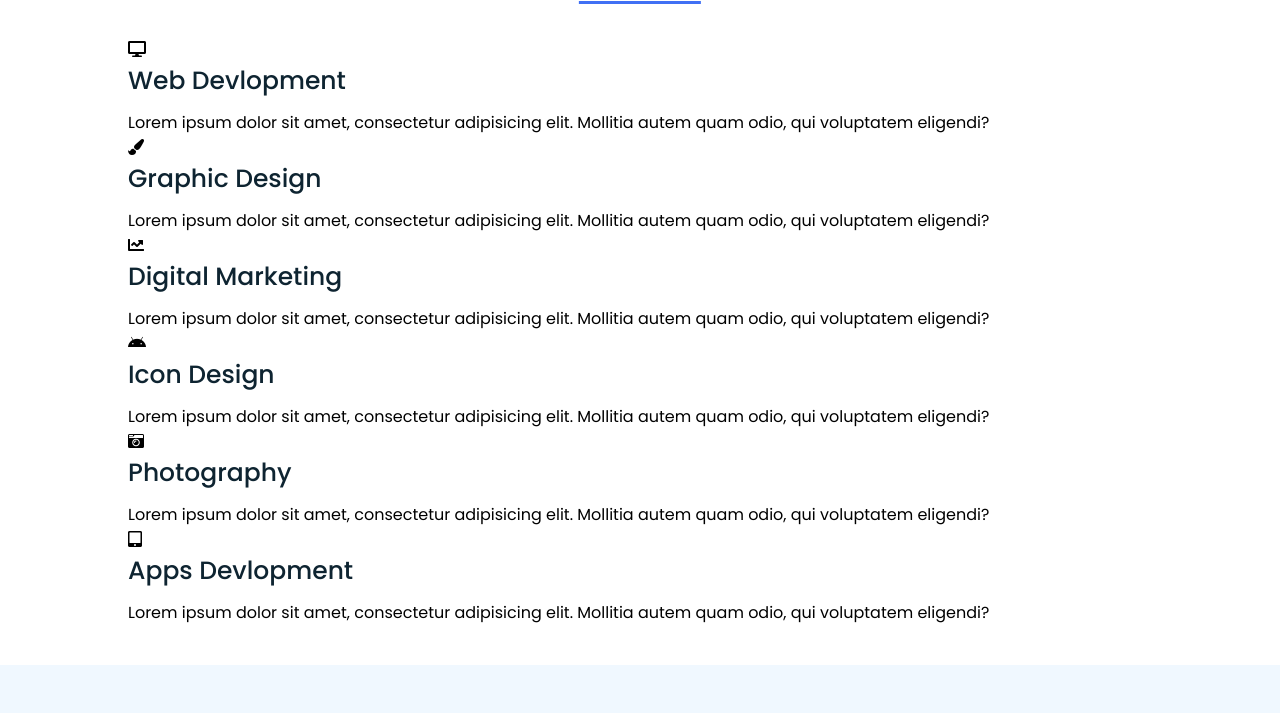
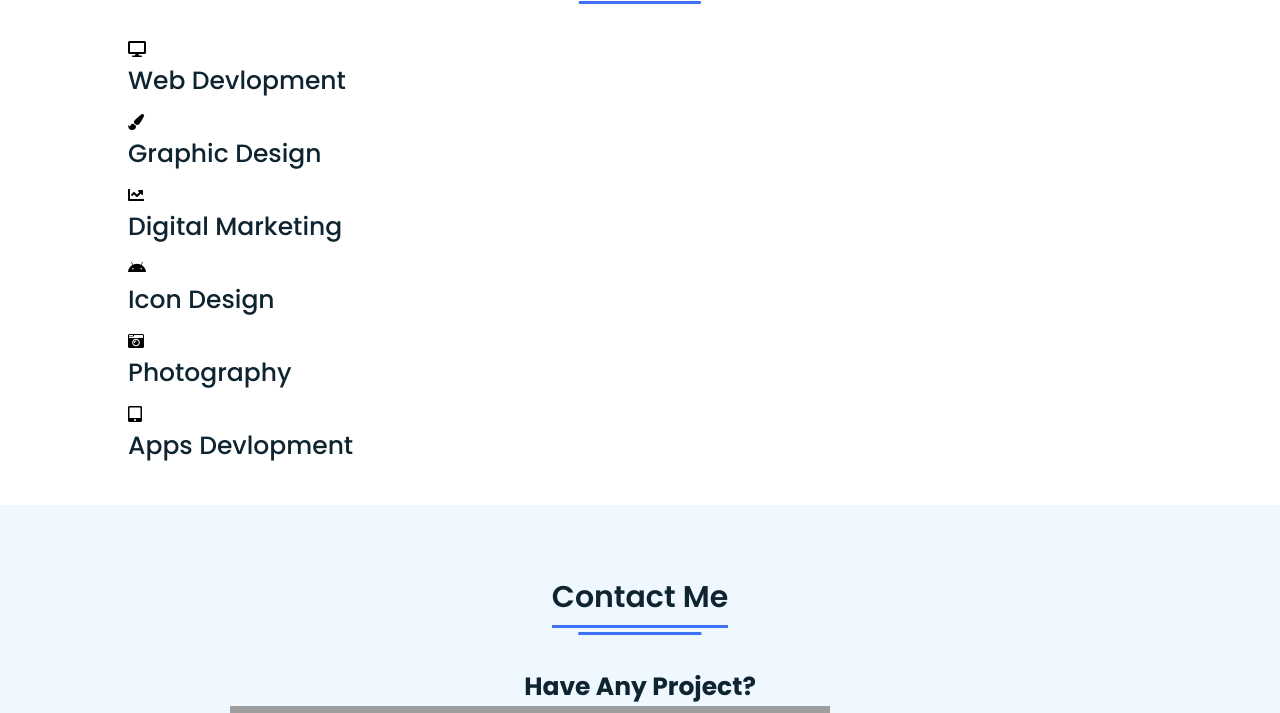
Before and after one commit to Ratnakar14/Portfolio, a plain HTML site: page index.html in a window 1280 px wide. Shown: the part 2192-2905 px from the top of the page. Drawn offline with Linux system fonts and the light colour scheme; grey boxes are pictures that could not be loaded.

Commit message:
Update index.html

```diff
--- a/index.html
+++ b/index.html
@@ -128,42 +128,42 @@
            <i class="fas fa-desktop"></i>
        </div>
        <div class="topic">Web Devlopment</div>
-       <p>Lorem ipsum dolor sit amet, consectetur adipisicing elit. Mollitia autem quam odio, qui voluptatem eligendi?</p>
+       <p></p>
      </div>
        <div class="box">
          <div class="icon">
            <i class="fas fa-paint-brush"></i>
        </div>
        <div class="topic">Graphic Design</div>
-       <p>Lorem ipsum dolor sit amet, consectetur adipisicing elit. Mollitia autem quam odio, qui voluptatem eligendi?</p>
+       <p></p>
      </div>
        <div class="box">
          <div class="icon">
            <i class="fas fa-chart-line"></i>
        </div>
        <div class="topic">Digital Marketing</div>
-       <p>Lorem ipsum dolor sit amet, consectetur adipisicing elit. Mollitia autem quam odio, qui voluptatem eligendi?</p>
+       <p></p>
      </div>
        <div class="box">
          <div class="icon">
            <i class="fab fa-android"></i>
        </div>
        <div class="topic">Icon Design</div>
-       <p>Lorem ipsum dolor sit amet, consectetur adipisicing elit. Mollitia autem quam odio, qui voluptatem eligendi?</p>
+       <p></p>
      </div>
        <div class="box">
          <div class="icon">
            <i class="fas fa-camera-retro"></i>
        </div>
        <div class="topic">Photography</div>
-       <p>Lorem ipsum dolor sit amet, consectetur adipisicing elit. Mollitia autem quam odio, qui voluptatem eligendi?</p>
+       <p></p>
      </div>
        <div class="box">
          <div class="icon">
            <i class="fas fa-tablet-alt"></i>
        </div>
        <div class="topic">Apps Devlopment</div>
-       <p>Lorem ipsum dolor sit amet, consectetur adipisicing elit. Mollitia autem quam odio, qui voluptatem eligendi?</p>
+       <p></p>
      </div>
    </div>
    </div>
@@ -175,7 +175,7 @@
     <div class="title"><span>Contact Me</span></div>
     <div class="text">
       <div class="topic"><b> Have Any Project?</b><img align="left" alt="GIF" src="https://cdn.dribbble.com/users/99875/screenshots/6577029/2019-06-03_paddle-ball.gif" width="600px" height="380px" /></div>
-      <p>Lorem ipsum dolor sit amet, consectetur adipisicing elit. Ipsam neque ipsum corrupti dolores, facere numquam voluptate aspernatur sit perferendis qui nisi modi! Recusandae deserunt consequatur voluptatibus alias repellendus nobis eligendi.</p>
+      <p>If you have any  PHP,CSS,HTML,Javascript,java,Python based projects then contact me..........I will waiting for your Project</p>
       <div class="button">
         <button><a href="contact.html">Let's Chat</a></button>
       </div>
```
